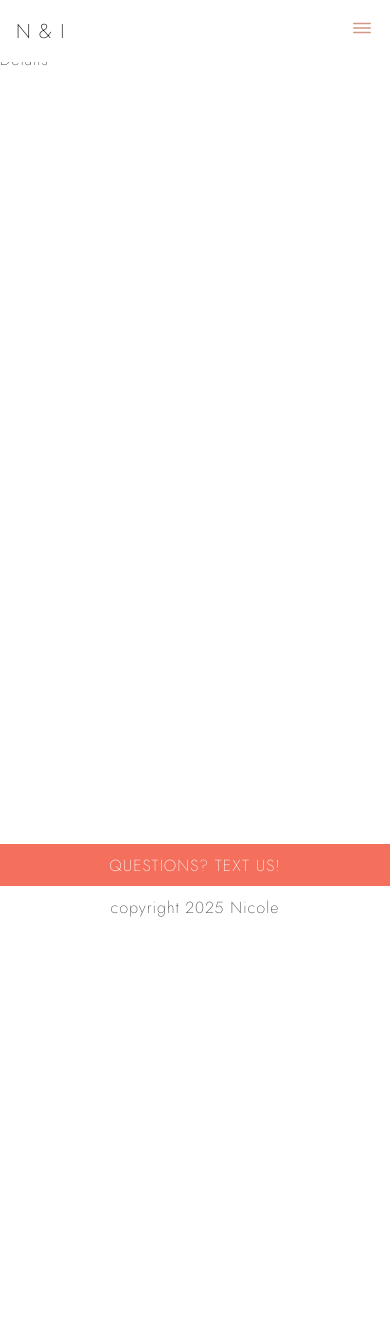
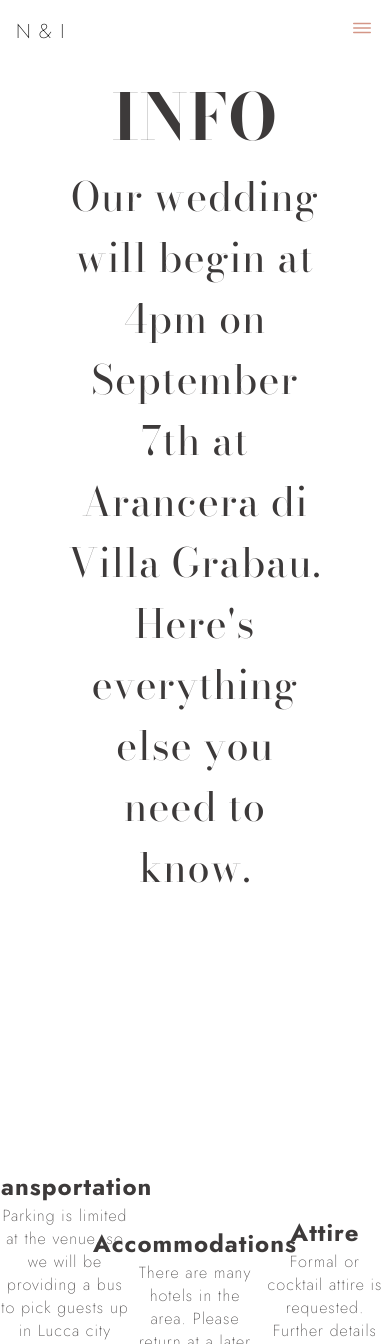
Before and after one commit to ngran4/wedding-site, a React (Create React App) app: page /details in a window 390 px wide. Shown: the top 1344 px of the page. Before the commit the page ends 928 px from the top, so only its background shows below. Built offline with nearby package versions, Linux system fonts and the light colour scheme; a web font is replaced by a local one.

Commit message:
stub up details page

```diff
--- a/src/App.css
+++ b/src/App.css
@@ -2,11 +2,7 @@
   text-align: center;
 }
 .main__content {
-  display: grid;
-  grid-template-rows: auto 1fr 1fr auto;
-  grid-template-columns: 1fr;
-  padding: 3rem;
-  padding-bottom: 0;
+  padding: 3rem 3rem 0;
   min-height: 100vh;
   box-sizing: border-box;
 }
@@ -25,11 +21,8 @@
 
 @media (max-width: 768px) {
   .main__content {
-    grid-template-rows: repeat(4, auto);
-    grid-template-columns: 1fr;
     border: none;
-    padding: 3rem 0;
-    padding-bottom: 0;
+    padding: 3rem 0 0;
   }
 /*
   .header, .footer {
--- a/src/index.css
+++ b/src/index.css
@@ -18,7 +18,7 @@
   --text-color: rgb(61, 58, 58);
   --body-color: white;
   --body-font: "Jost", serif;
-  --second-font: "Bodoni Moda", serif;
+  --title-font: "Bodoni Moda", serif;
   --h2-font-size: 1.25rem;
   --small-font-size: 0.813rem;
   --font-semi-bold: 600;
--- a/src/pages/Details/Details.css
+++ b/src/pages/Details/Details.css
@@ -0,0 +1,89 @@
+.details__container {
+  display: grid;
+  grid-template-columns: repeat(6, 1fr);
+  grid-template-rows: repeat(5, 1fr);
+  gap: 0px 0px;
+  grid-template-areas:
+    "details__hero details__hero details__hero details__hero details__hero details__hero"
+    "transportation-block transportation-block accomodation-block accomodation-block attire-block attire-block"
+    "photo-block photo-block photo-block photo-block photo-block photo-block"
+    "address-block address-block address-block schedule-block schedule-block schedule-block"
+    "bottom-block bottom-block bottom-block bottom-block bottom-block bottom-block";
+    margin-top: 5%;
+}
+
+.details__hero {
+  grid-area: details__hero;
+  display: flex;
+  flex-direction: column;
+  justify-content: center;
+  align-items: center;
+  font-family: var(--title-font);
+}
+
+#hero-title {
+  font-size: 4rem;
+}
+
+#hero-subtext {
+  font-size: 2.5rem;
+  font-weight: 200;
+  text-align: center;
+  width: 65%;
+}
+
+.transportation-block {
+  grid-area: transportation-block;
+  display: flex;
+  flex-direction: column;
+  justify-content: center;
+  align-items: center;
+  text-align: center;
+}
+
+.accomodation-block {
+  grid-area: accomodation-block;
+  display: flex;
+  flex-direction: column;
+  justify-content: center;
+  align-items: center;
+  text-align: center;
+}
+
+.attire-block {
+  grid-area: attire-block;
+  display: flex;
+  flex-direction: column;
+  justify-content: center;
+  align-items: center;
+  text-align: center;
+}
+
+.photo-block {
+  grid-area: photo-block;
+  flex-direction: column;
+}
+
+.address-block {
+  grid-area: address-block;
+  display: flex;
+  flex-direction: column;
+  justify-content: center;
+  align-items: center;
+}
+
+.schedule-block {
+  grid-area: schedule-block;
+  display: flex;
+  flex-direction: column;
+  justify-content: center;
+  align-items: center;
+}
+
+.bottom-block {
+  grid-area: bottom-block;
+  display: flex;
+  flex-direction: column;
+  justify-content: center;
+  align-items: center;
+}
--- a/src/pages/Details/Details.jsx
+++ b/src/pages/Details/Details.jsx
@@ -1,8 +1,41 @@
 import React from 'react'
+import './Details.css'
 
 const Details = () => {
   return (
-    <div>Details</div>
+    <>
+    <div className="details__container">
+      <div className="details__hero">
+        <h1 id="hero-title">INFO</h1>
+        <h3 id="hero-subtext">Our wedding will begin at 4pm on September 7th at Arancera di Villa Grabau. Here's everything else you need to know. </h3>
+      </div>
+      <div className="transportation-block">
+        <h2>Transportation</h2>
+        <p>Parking is limited at the venue, so we will be providing a bus to pick guests up in Lucca city center
+          and a shuttle to return guests will be running from 10pm-12pm</p>
+      </div>
+      <div className="accomodation-block">
+        <h2>Accommodations</h2>
+        <p>There are many hotels in the area. Please return at a later date for a more detailed list.</p>
+      </div>
+      <div className="attire-block">
+        <h2>Attire</h2>
+        <p>Formal or cocktail attire is requested. Further details will be provided after invitations are sent.</p>
+      </div>
+      <div className="photo-block">
+        photo here
+      </div>
+      <div className="address-block">
+        address
+      </div>
+      <div className="schedule-block">
+        schedule
+      </div>
+      <div className="bottom-block">
+        registry?
+      </div>
+    </div>
+    </>
   )
 }
 
--- a/src/pages/Home/Home.css
+++ b/src/pages/Home/Home.css
@@ -1,3 +1,9 @@
+.home__container {
+  display: grid;
+  grid-template-rows: auto 1fr 1fr auto;
+  grid-template-columns: 1fr;
+}
+
 .hero__container {
   justify-content: center;
   align-items: center;
@@ -22,15 +28,19 @@
 
 #hero-names {
   font-size: 8.5rem;
-  font-family: var(--second-font);
+  font-family: var(--title-font);
   font-style: italic;
   line-height: 105%;
 }
 
 #ampersand {
-  padding-right: 3rem;
+  display: inline-block;
+  position: relative;
+  top: -11px;
+  left: -14px;
+  padding-right: 2.8rem;
   color: var(--primary-red);
-  font-size: 9rem;
+  font-size: 10rem;
   font-family: "Cedarville Cursive", serif;
 }
 
@@ -39,7 +49,7 @@
 }
 
 #hero-date {
-  font-family: var(--second-font);
+  font-family: var(--title-font);
   font-size: 4.5rem;
   padding: 4% 0;
   color: var(--primary-red);
@@ -72,11 +82,10 @@
 .DetailsBlock__details {
   display: flex;
   background-color: white;
-
 }
 
 #where-when {
-  font-family: var(--second-font);
+  font-family: var(--title-font);
   font-size: 7rem;
   font-style: italic;
   line-height: 100%;
@@ -100,7 +109,7 @@
 
 .DetailsBlock__event-time {
   color: var(--primary-red);
-  font-family: var(--second-font);
+  font-family: var(--title-font);
   font-size: 3rem;
   font-weight: 500;
   display: inline;
@@ -116,7 +125,7 @@
 
 
 #pls-rsvp {
-  font-family: var(--second-font);
+  font-family: var(--title-font);
   font-size: 7rem;
   font-style: italic;
   line-height: 100%;
@@ -139,7 +148,7 @@
 
 #about__title {
   font-size: 7rem;
-  font-family: var(--second-font);
+  font-family: var(--title-font);
   font-style: italic;
   text-align: center;
 }
@@ -158,6 +167,11 @@ width: 1px;
 
 /* ----- MEDIA QUERIES ----- */
 @media (max-width: 768px) {
+  .home__container {
+    grid-template-rows: repeat(4, auto);
+    grid-template-columns: 1fr;
+  }
+
   .hero__container,
   .DetailsBlock__container,
   .RsvpBlock__container,
--- a/src/pages/Home/Home.jsx
+++ b/src/pages/Home/Home.jsx
@@ -11,6 +11,7 @@ const primaryRed = getComputedStyle(document.documentElement).getPropertyValue('
 const Home = () => {
   return (
     <>
+    <div className="home__container">
       <div className="hero__container">
         <div className="hero__textbox">
           <p id="hero-intro">Join Us For The Upcoming Wedding Of</p>
@@ -101,7 +102,7 @@ const Home = () => {
       <div className="about__container">
         <div id="about__title">OUR <br /> STORY</div>
       </div>
-
+  </div>
     </>
   );
 };
--- a/src/pages/RSVP/RSVP.css
+++ b/src/pages/RSVP/RSVP.css
@@ -20,7 +20,7 @@
 }
 
 .name-date__container h1 {
-  font-family: var(--second-font);
+  font-family: var(--title-font);
   font-size: 3rem;
 }
 
@@ -29,7 +29,7 @@
 }
 
 .address__container h3 {
-  font-family: var(--second-font);
+  font-family: var(--title-font);
   font-size: 2rem;
 }
 
```
